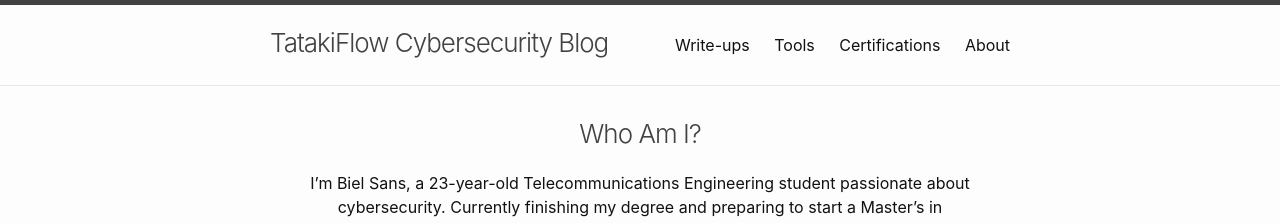
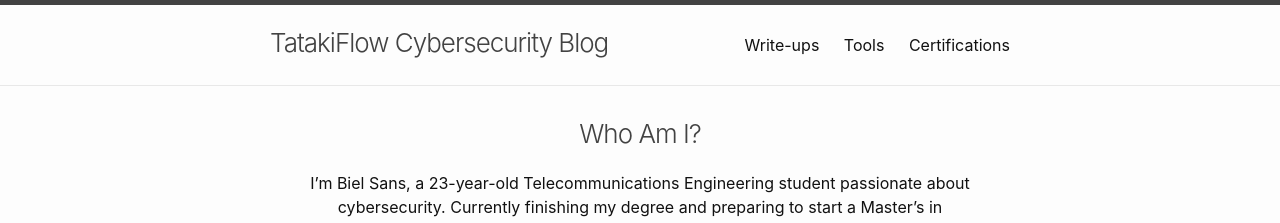
Before and after one commit to tatakiflow/tatakifl0w, a Jekyll site: the page built from index.html, in a window 1280 px wide. Shown: the top 223 px of the page. Built offline with Jekyll 4.4.1, drawn with Linux system fonts in a browser that asks for light colours.

Commit message:
error handling

```diff
--- a/_includes/header.html
+++ b/_includes/header.html
@@ -1,11 +1,10 @@
 <header class="site-header">
   <div class="wrapper">
-    <a class="site-title" href="{{ '/pages/home/' | relative_url }}">TatakiFlow Cybersecurity Blog</a>
+    <a class="site-title" href="{{ '/' | relative_url }}">TatakiFlow Cybersecurity Blog</a>
     <nav class="site-nav">
       <a class="page-link" href="{{ '/pages/write-ups/' | relative_url }}">Write-ups</a>
       <a class="page-link" href="{{ '/pages/tools/' | relative_url }}">Tools</a>
       <a class="page-link" href="{{ '/pages/certifications/' | relative_url }}">Certifications</a>
-      <a class="page-link" href="{{ '/pages/about/' | relative_url }}">About</a>
     </nav>
   </div>
 </header>
```
Also changed, not shown: pages/about.md (deleted, +0 -5 lines), index.html (renamed from pages/home.html).
